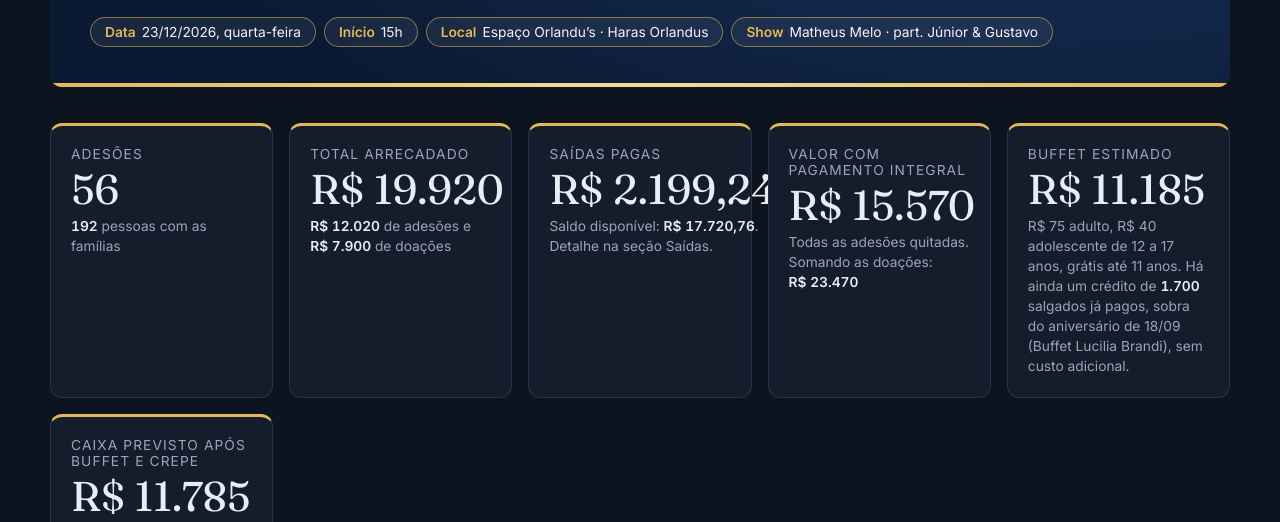
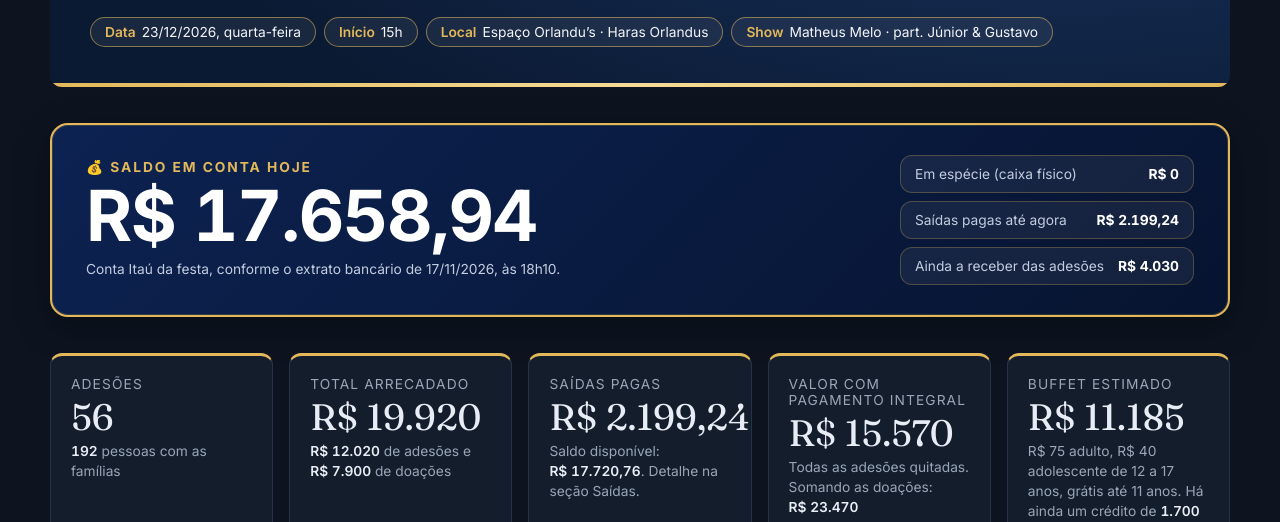
Before and after one commit to erickmmoraes0928/festa29bpm, a plain HTML site: page index.html in a window 1280 px wide. Shown: the part 253-775 px from the top of the page. Drawn offline with Linux system fonts and the light colour scheme.

Commit message:
Painel: destaque do saldo em conta hoje (extrato Itaú)
Co-Authored-By: Claude Opus 5.5 <noreply@anthropic.com>
Claude-Session: https://claude.ai/code/session_01LGRpsbniLexwgmBBr6GqmP

```diff
--- a/dados.json
+++ b/dados.json
@@ -19,7 +19,9 @@
   "custos_a_pagar": 500,
   "caixa_apos_buffet": 11785,
   "devolucoes": 480,
-  "saldo_disponivel": 17720.76
+  "saldo_disponivel": 17720.76,
+  "saldo_conta": 17658.94,
+  "saldo_especie": 0
  },
  "faixas": [
   {
@@ -658,5 +660,6 @@
    "valor": null,
    "situacao": "Preço a confirmar; o chopp claro é consignado (paga só o consumido)"
   }
- ]
+ ],
+ "extrato_data": "17/11/2026, às 18h10"
 }
--- a/index.html
+++ b/index.html
@@ -40,7 +40,7 @@ body{margin:0;background:var(--color-bg);color:var(--color-fg);padding-left:max(
 .fx-tiles { display: grid; grid-template-columns: repeat(auto-fit, minmax(min(100%, 12.5rem), 1fr)); gap: var(--cds-gap-md); }
 .fx-tile { background: var(--color-panel); border: 1px solid var(--color-border-line); border-radius: var(--cds-radius); padding: var(--cds-pad-lg); display: grid; gap: 6px; align-content: start; border-top: 3px solid var(--fx-gold); }
 .fx-tile .k { font-size: var(--cds-font-size-caption); color: var(--color-fg-muted); text-transform: uppercase; letter-spacing: .08em; }
-.fx-tile .v { font-family: var(--font-anthropic-serif); font-weight: 400; font-size: clamp(2rem, 3.6vw, 2.6rem); line-height: 1.05; font-variant-numeric: tabular-nums; }
+.fx-tile .v { font-family: var(--font-anthropic-serif); font-weight: 400; font-size: clamp(1.8rem, 3vw, 2.3rem); line-height: 1.05; font-variant-numeric: tabular-nums; }
 .fx-tile .s { font-size: var(--cds-font-size-caption); color: var(--color-fg-muted); line-height: 1.45; }
 .fx-tile .s b { color: var(--color-fg); font-weight: 600; font-variant-numeric: tabular-nums; }
 
@@ -87,6 +87,14 @@ body{margin:0;background:var(--color-bg);color:var(--color-fg);padding-left:max(
   .fx-bar .fill { animation: fxgrow var(--cds-dur-slow) var(--cds-ease-out) both; transform-origin: left; }
   @keyframes fxgrow { from { transform: scaleX(0); } to { transform: scaleX(1); } }
 }
+.fx-cash { background: linear-gradient(135deg, #0c2251, #071430); border: 2px solid var(--fx-gold); border-radius: calc(var(--cds-radius) * 1.5); padding: clamp(18px, 3vw, 30px) clamp(18px, 3vw, 34px); display: grid; grid-template-columns: 1fr auto; gap: 14px 28px; align-items: center; box-shadow: 0 10px 34px rgba(0,0,0,.35), inset 0 0 0 1px rgba(226,185,85,.18); color: #fff; }
+.fx-cash .k { font-size: var(--cds-font-size-caption); text-transform: uppercase; letter-spacing: .14em; color: var(--fx-gold); font-weight: 700; }
+.fx-cash .v { font-size: clamp(2.6rem, 7vw, 4.4rem); font-weight: 800; line-height: 1.05; letter-spacing: -.02em; font-variant-numeric: tabular-nums; margin-top: 4px; }
+.fx-cash .s { font-size: var(--cds-font-size-caption); color: #c3cde0; margin-top: 6px; line-height: 1.5; }
+.fx-cash .side { display: grid; gap: 8px; min-width: 13rem; }
+.fx-cash .side div { background: rgba(255,255,255,.06); border: 1px solid rgba(226,185,85,.28); border-radius: var(--cds-radius); padding: 10px 14px; font-size: var(--cds-font-size-caption); color: #c3cde0; display: flex; justify-content: space-between; gap: 14px; }
+.fx-cash .side b { color: #fff; font-variant-numeric: tabular-nums; }
+@media (max-width: 640px) { .fx-cash { grid-template-columns: 1fr; } .fx-cash .side { min-width: 0; } }
 </style></head>
 <body>
 
@@ -107,6 +115,19 @@ body{margin:0;background:var(--color-bg);color:var(--color-fg);padding-left:max(
       <span class="fx-fact"><strong>Show</strong>Matheus Melo · part. Júnior &amp; Gustavo</span>
     </div>
   </header>
+
+  <section class="fx-cash" aria-label="Saldo em conta hoje">
+    <div>
+      <div class="k">💰 Saldo em conta hoje</div>
+      <div class="v" data-draw="cash-conta">—</div>
+      <div class="s">Conta Itaú da festa, conforme o extrato bancário de <span data-draw="cash-data">—</span>.</div>
+    </div>
+    <div class="side">
+      <div>Em espécie (caixa físico) <b data-draw="cash-esp">—</b></div>
+      <div>Saídas pagas até agora <b data-draw="saidas-total">—</b></div>
+      <div>Ainda a receber das adesões <b data-draw="cash-rec">—</b></div>
+    </div>
+  </section>
 
   <section class="fx-tiles" aria-label="Indicadores principais">
     <div class="fx-tile">
@@ -321,6 +342,10 @@ fetch('dados.json?v='+Date.now(),{cache:'no-store'}).then(r=>r.json()).then(D=>{
   {lab:'Saldo disponível',color:C[0],v:Number(I.saldo_disponivel||0),txt:brl.format(Number(I.saldo_disponivel||0))}]));
  fill('tab-saidas',D.saidas||[],r=>{const w=document.createElement('div');const a=document.createElement('div');a.textContent=r.desc;const b=document.createElement('div');b.className='fx-note';b.textContent='Forma: '+r.forma+'. Documento: '+r.doc;w.append(a,b);return [td(r.data),td(w),td(brl.format(r.valor),'num')];});
  fill('tab-apagar',D.a_pagar||[],r=>{const v=r.ref?I[r.ref]:r.valor;return [td(r.item),td(r.situacao),td(v==null?'A definir':brl.format(v),'num')];});
+ document.querySelectorAll('[data-draw="cash-conta"]').forEach(el=>el.textContent=I.saldo_conta==null?'—':brl.format(I.saldo_conta));
+ document.querySelectorAll('[data-draw="cash-data"]').forEach(el=>el.textContent=D.extrato_data||'—');
+ document.querySelectorAll('[data-draw="cash-esp"]').forEach(el=>el.textContent=brl.format(Number(I.saldo_especie||0)));
+ document.querySelectorAll('[data-draw="cash-rec"]').forEach(el=>el.textContent=brl.format(Number(I.a_receber||0)));
  fill('tab-faixas',D.faixas,r=>[td(r.faixa),td(int.format(r.pessoas),'num'),td(r.valor_unitario?brl.format(r.valor_unitario):'Grátis','num'),td(brl.format(r.total),'num')]);
  const sec=document.getElementById('adesoes');
  if(!D.adesoes||!D.adesoes.length){if(sec)sec.hidden=true;}
```
